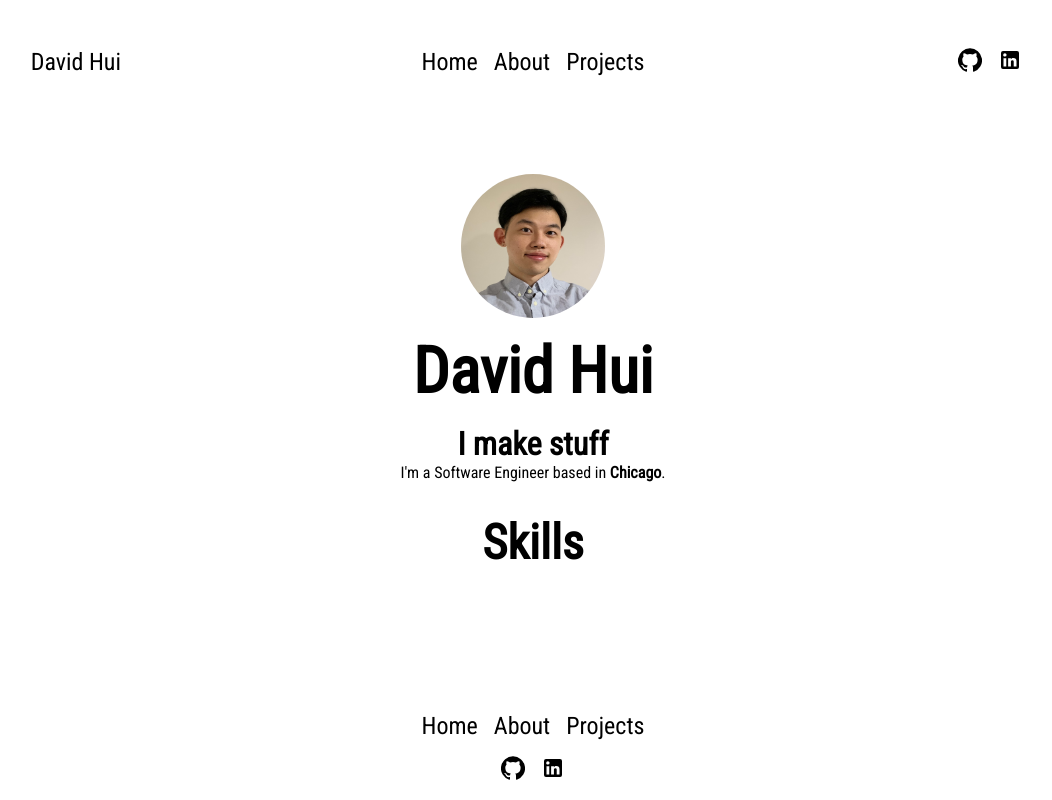
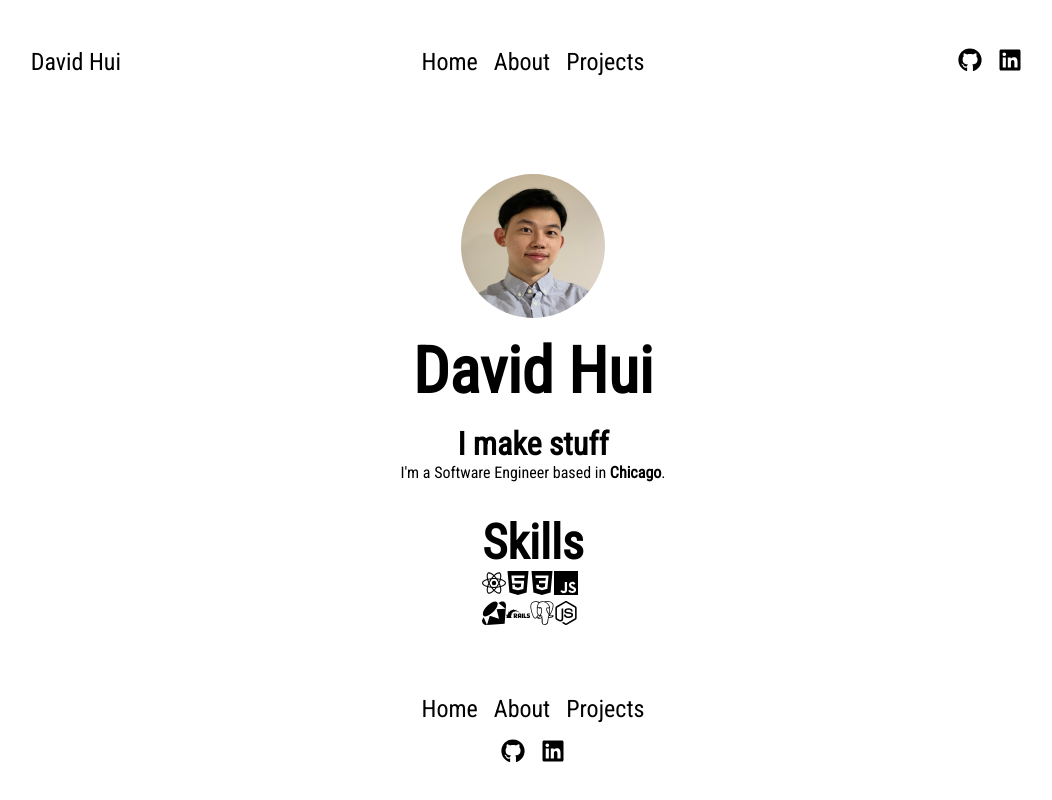
Before and after one commit to dhui0226/dhui0226.github.io, a React app: page / in a window 1280 px wide. Shown: the whole page, without its empty margins (107-1159 px from the left). Built offline with nearby package versions, Linux system fonts and the light colour scheme; some packages are replaced by stand-ins of ours.

Commit message:
replaced material-ui with react-icons

```diff
--- a/package.json
+++ b/package.json
@@ -10,10 +10,9 @@
   "author": "",
   "license": "ISC",
   "dependencies": {
-    "@material-ui/core": "^4.12.3",
-    "@material-ui/icons": "^4.11.2",
     "react": "^17.0.2",
     "react-dom": "^17.0.2",
+    "react-icons": "^4.2.0",
     "react-router-dom": "^5.2.0",
     "react-scripts": "^4.0.3"
   },
--- a/src/components/Footer.css
+++ b/src/components/Footer.css
@@ -2,7 +2,7 @@
     display: grid;
     grid-template-rows: 1fr 1fr;
     grid-template-columns: 1fr 1fr 1fr;
-    position: absolute;
+
     bottom: 0;
     width: 100%;
     margin-top: 2rem;
--- a/src/components/Footer.js
+++ b/src/components/Footer.js
@@ -1,8 +1,8 @@
 import { Link, Switch } from 'react-router-dom'
 import { default as About } from './About'
 import { default as Projects } from './Projects'
-import GitHubIcon from '@material-ui/icons/GitHub';
-import LinkedInIcon from '@material-ui/icons/LinkedIn';
+import { FaGithub } from 'react-icons/fa';
+import { FaLinkedin } from 'react-icons/fa';
 import './Footer.css'
 
 const Footer = () => {
@@ -15,8 +15,8 @@ const Footer = () => {
             </div>
 
             <div className='fIcons'>
-                <a href='https://github.com/dhui0226' target="_blank"><GitHubIcon /></a>
-                <a href='https://www.linkedin.com/in/david-hui-81b783215/' target="_blank"><LinkedInIcon /></a>
+                <a href='https://github.com/dhui0226' target="_blank"><FaGithub /></a>
+                <a href='https://www.linkedin.com/in/david-hui-81b783215/' target="_blank"><FaLinkedin /></a>
             </div>
 
             <Switch exact path='/'></Switch>
--- a/src/components/Home.css
+++ b/src/components/Home.css
@@ -23,6 +23,7 @@ h2 {
 
 .skillsContainer {
     margin: 2rem;
+    font-size: 1.5rem;
 }
 
 .skillsContainer h2 {
--- a/src/components/Home.js
+++ b/src/components/Home.js
@@ -1,5 +1,6 @@
 import './Home.css'
 import Image from './images/me.jpg'
+import { SiReact, SiHtml5, SiCss3, SiJavascript, SiRuby, SiRails, SiPostgresql, SiNodeDotJs } from 'react-icons/si'
 
 const Home = () => {
     return (
@@ -12,6 +13,20 @@ const Home = () => {
 
                 <div className='skillsContainer'>
                     <h2>Skills</h2>
+                    <div className='techContainer'>
+                        <div className='techRowOne'>
+                            <SiReact />
+                            <SiHtml5 />
+                            <SiCss3 />
+                            <SiJavascript />
+                        </div>
+                        <div className='techRowTwo'>
+                            <SiRuby />
+                            <SiRails />
+                            <SiPostgresql />
+                            <SiNodeDotJs />
+                        </div>
+                    </div>
                 </div>
             </div>
         </div>
--- a/src/components/Nav.js
+++ b/src/components/Nav.js
@@ -1,10 +1,7 @@
-import { Route, Switch, Link } from 'react-router-dom'
-import { default as About } from './About'
-import { default as Projects } from './Projects'
-import GitHubIcon from '@material-ui/icons/GitHub';
-import LinkedInIcon from '@material-ui/icons/LinkedIn';
+import { Link } from 'react-router-dom'
+import { FaGithub } from 'react-icons/fa';
+import { FaLinkedin } from 'react-icons/fa'
 import './Nav.css'
-import { FilterNone } from '@material-ui/icons';
 
 const Nav = () => {
     return (
@@ -18,15 +15,9 @@ const Nav = () => {
                 <Link to='/projects'>Projects</Link>
             </div>
             <div className='icons'>
-                <a href='https://github.com/dhui0226' target="_blank"><GitHubIcon /></a>
-                <a href='https://www.linkedin.com/in/david-hui-81b783215/' target="_blank"><LinkedInIcon /></a>
+                <a href='https://github.com/dhui0226' target="_blank"><FaGithub /></a>
+                <a href='https://www.linkedin.com/in/david-hui-81b783215/' target="_blank"><FaLinkedin /></a>
             </div>
-
-            {/*<Switch>
-                <Route exact path='/'></Route>
-                <Route exact path='/about' component={About}></Route>
-                <Route exact path='/projects' component={Projects}></Route>
-            </Switch>*/}
         </div>
     )
 }
```
Also changed, not shown: 1 other file.
